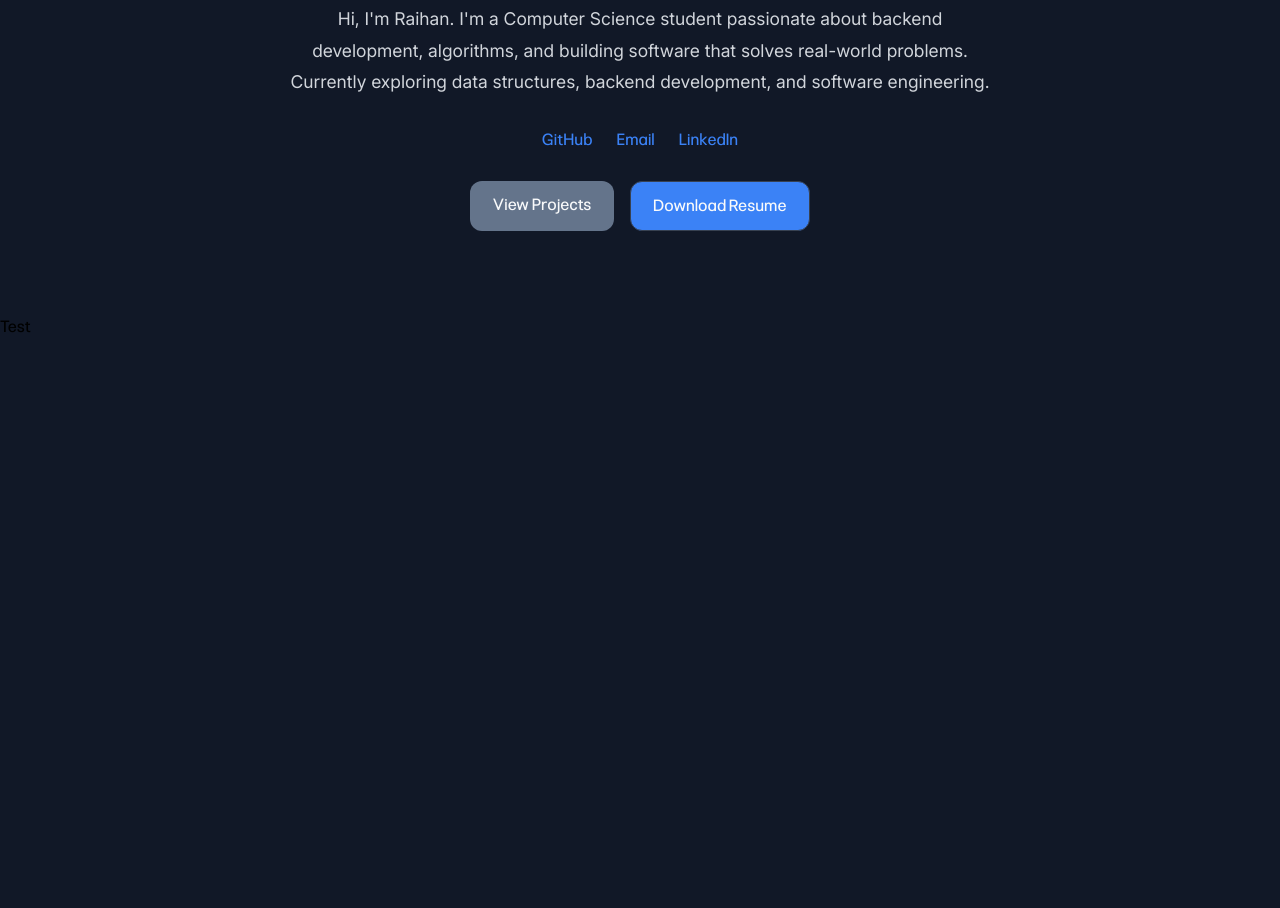
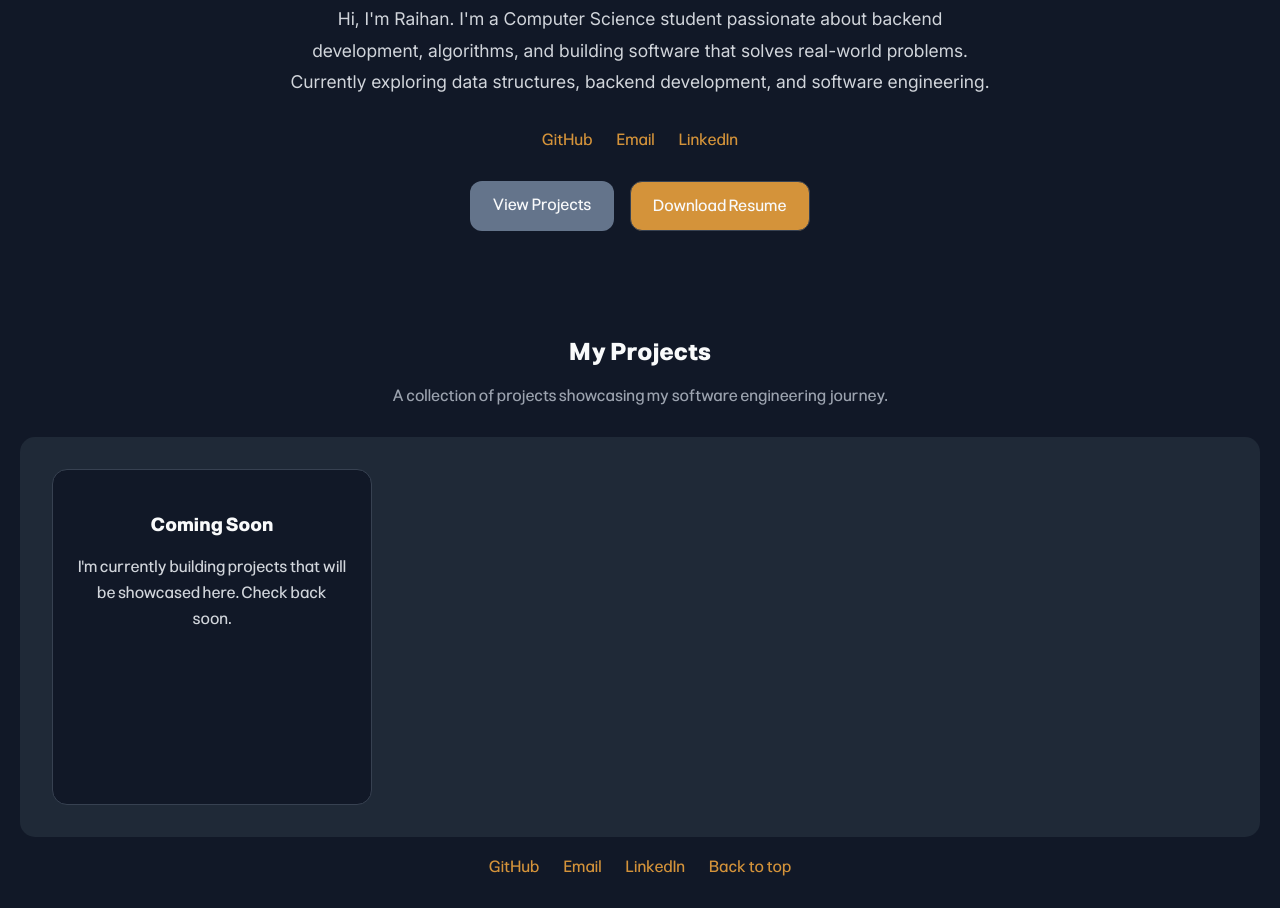
Before and after one commit to RaihannD/personal-website, a plain HTML site: page index.html in a window 1280 px wide. Shown: the part 438-1346 px from the top of the page. Before the commit the page ends 800 px from the top, so only its background shows below. Drawn offline with Linux system fonts and the light colour scheme.

Commit message:
added projects section and footer

```diff
--- a/css/style.css
+++ b/css/style.css
@@ -10,6 +10,10 @@
 
 * {
     box-sizing: border-box;
+}
+
+html{
+    scroll-behavior: smooth;
 }
 
 body {
@@ -148,7 +152,7 @@ body {
 
 .contact-links a {
     text-decoration: none;
-    color: #3B82F6;
+    color: #D4933A;
 
     transition: color 0.2s ease;
 }
@@ -190,10 +194,67 @@ body {
 
 .resume-btn {
     border: 1px solid #374151;
-    background-color: #3B82F6;
+    background-color: #D4933A;
     color: #F9FAFB;
 }
 
 .resume-btn:hover {
     background-color: #1F2937;
 }
+
+#projects-title{
+    color: #F9FAFB;
+    text-align: center;
+}
+
+.projects-subtitle{
+    color: #9CA3AF;
+
+    text-align: center;
+
+    margin-bottom: 2rem;
+}
+
+.projects{
+    margin: 20px;
+}
+
+.project-container{
+    min-height: 400px;
+
+    display: grid;
+
+    grid-template-columns:
+        repeat(auto-fit, minmax(300px, 1fr));
+
+    gap: 2rem;
+
+    padding: 2rem;
+
+    background-color: #1F2937;
+
+    border-radius: 15px;
+}
+
+.project-card{
+    width: 320px;
+
+    background-color: #111827;
+
+    border: 1px solid #374151;
+
+    border-radius: 15px;
+
+    padding: 1.5rem;
+
+    text-align: center;
+}
+
+.project-card h3{
+    color: #F9FAFB;
+}
+
+.project-card p{
+    color: #D1D5DB;
+    line-height: 1.6;
+}
--- a/index.html
+++ b/index.html
@@ -8,7 +8,7 @@
 </head>
 <body>
     <header>
-        <nav class="navbar">
+        <nav class="navbar" id="top">
             <div class="nav-item" id="name">
                 Raihan Daffa Aprilianda
             </div>
@@ -25,9 +25,7 @@
                 <div class="nav-item">
                     <a href="">Contact</a>
                 </div>
-
             </div>
-
         </nav>
     </header>
 
@@ -53,13 +51,13 @@
                 </p>
 
                 <div class="contact-links">
-                    <a href="" target="_blank">GitHub</a>
+                    <a href="https://github.com/RaihannD" target="_blank">GitHub</a>
                     <a href="" target="_blank">Email</a>
-                    <a href="" target="_blank">LinkedIn</a>
+                    <a href="https://www.linkedin.com/in/raihan-daffa-aprilianda/" target="_blank">LinkedIn</a>
                 </div>
 
                 <div class="hero-buttons">
-                    <a href="" class="projects-btn">
+                    <a href="#projects" class="projects-btn">
                         View Projects
                     </a>
 
@@ -70,9 +68,36 @@
             </div>
         </div>
 
-        <div>Test</div>
+        <div class="projects" id="projects">
+            <h2 id="projects-title">
+                My Projects
+            </h2>
+
+            <p class="projects-subtitle">
+                A collection of projects showcasing my
+                software engineering journey.
+            </p>
+            <div class="project-container">
+
+                <div class="project-card placeholder-card">
+                    <h3>Coming Soon</h3>
+
+                    <p>
+                        I'm currently building projects that will be
+                        showcased here. Check back soon.
+                    </p>
+                </div>
+            </div>
+        </div>
     </main>
 
-    <footer></footer>
+    <footer>
+        <div class="contact-links">
+            <a href="https://github.com/RaihannD" target="_blank">GitHub</a>
+            <a href="" target="_blank">Email</a>
+            <a href="https://www.linkedin.com/in/raihan-daffa-aprilianda/" target="_blank">LinkedIn</a>
+            <a href="#top">Back to top</a>
+        </div>
+    </footer>
 </body>
 </html>
```
